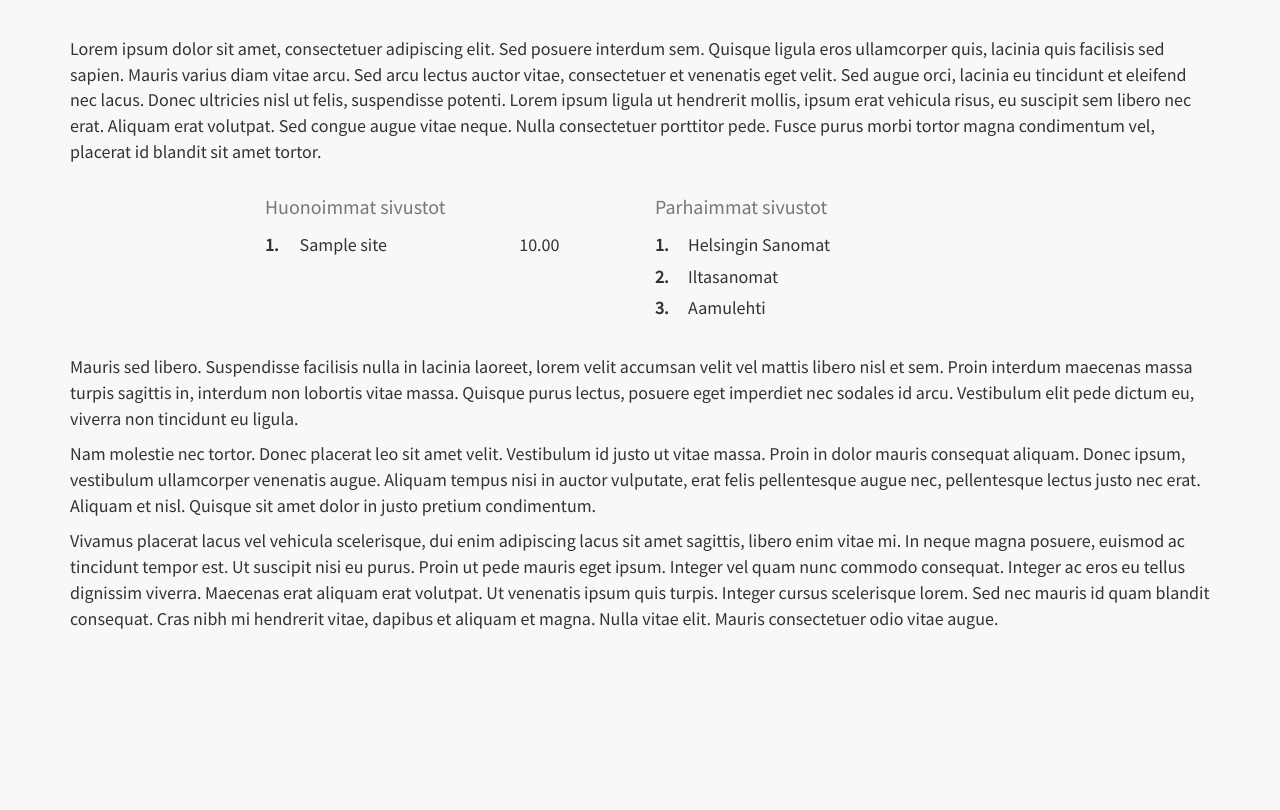
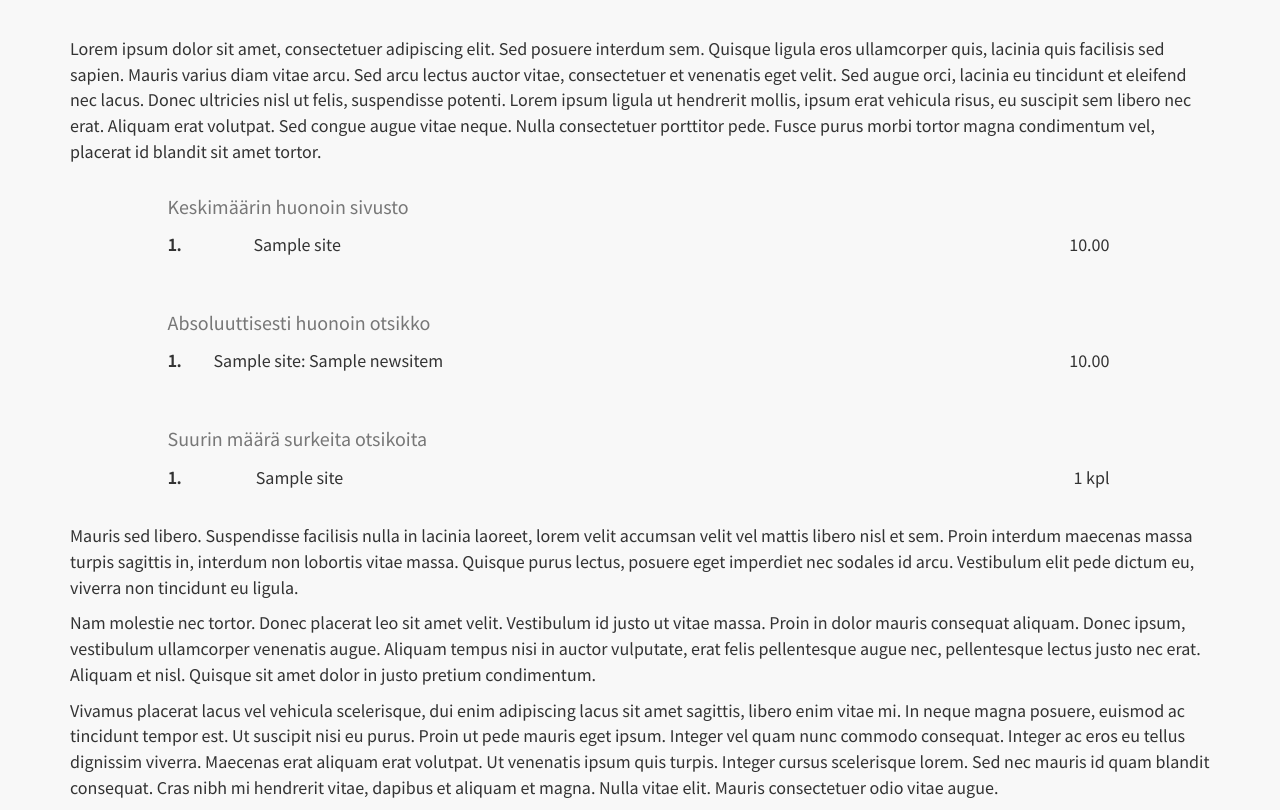
Before and after one commit to carbn/huonot-uutiset, a Django app: page / in a window 1280 px wide. Shown: the part 94-904 px from the top of the page. Before the commit the page ends 723 px from the top, so only its background shows below. Run offline with Django 3.2, Linux system fonts and the light colour scheme; tables that the repository leaves empty hold one stand-in row (values such as "Sample post"); some libraries are stand-ins or nearby versions.

Commit message:
Added real stats to the home view

```diff
--- a/huonotuutiset/templates/base.html
+++ b/huonotuutiset/templates/base.html
@@ -23,7 +23,7 @@
                             <span class="icon-bar"></span>
                             <span class="icon-bar"></span>
                         </button>
-                        <a class="navbar-brand" href="#">Huonot Uutiset</a>
+                        <a class="navbar-brand" href="/">Huonot Uutiset</a>
                     </div>
                     <div class="collapse navbar-collapse">
                         <ul class="nav navbar-nav navbar-right">
--- a/huonotuutiset/templates/home.html
+++ b/huonotuutiset/templates/home.html
@@ -6,33 +6,44 @@
     </div>
 </div>
 <div class="row">
-    <div class="col-sm-offset-2 col-sm-4">
+    <div class="col-sm-offset-1 col-sm-10">
         <table>
-            <caption>Huonoimmat sivustot</caption>
-            {% for site in sites %}
+            <caption>Keskimäärin huonoin sivusto</caption>
+            {% for site in worst_sites_avg %}
                 <tr>
                     <th>{{ forloop.counter }}.</th>
                     <td>{{ site.name }}</td>
-                    <td>{{ site.score|floatformat:2 }}</td>
+                    <td align="right">{{ site.score|floatformat:2 }}</td>
                 </tr>
             {% endfor %}
         </table>
     </div>
-    <div class="col-sm-offset-0 col-sm-4">
+</div>
+<div class="row">
+    <div class="col-sm-offset-1 col-sm-10">
         <table>
-            <caption>Parhaimmat sivustot</caption>
-            <tr>
-                <th>1.</th>
-                <td>Helsingin Sanomat</td>
-            </tr>
-            <tr>
-                <th>2.</th>
-                <td>Iltasanomat</td>
-            </tr>
-            <tr>
-                <th>3.</th>
-                <td>Aamulehti</td>
-            </tr>
+            <caption>Absoluuttisesti huonoin otsikko</caption>
+            {% for newsitem in worst_titles %}
+                <tr>
+                    <th>{{ forloop.counter }}.</th>
+                    <td>{{ newsitem.site.name }}: {{ newsitem.title }}</td>
+                    <td align="right">{{ newsitem.score|floatformat:2 }}</td>
+                </tr>
+            {% endfor %}
+        </table>
+    </div>
+</div>
+<div class="row">
+    <div class="col-sm-offset-1 col-sm-10">
+        <table>
+            <caption>Suurin määrä surkeita otsikoita</caption>
+            {% for site in worst_sites_abs %}
+                <tr>
+                    <th>{{ forloop.counter }}.</th>
+                    <td>{{ site.name }}</td>
+                    <td align="right">{{ site.bad_count }} kpl</td>
+                </tr>
+            {% endfor %}
         </table>
     </div>
 </div>
--- a/huonotuutiset/views.py
+++ b/huonotuutiset/views.py
@@ -1,11 +1,14 @@
 from django.shortcuts import render
-from django.db.models import Avg
+from django.db.models import Avg, Count
 
-from huonotuutiset.models import Site
+from huonotuutiset.models import Site, NewsItem
 
 
 def home(request):
     context = {
-        'sites': Site.objects.annotate(score=Avg('newsitems__score')).order_by('-score')
+        'worst_titles': NewsItem.objects.filter(score__isnull=False).order_by('-score')[:3],
+        'worst_sites_avg': Site.objects.filter(newsitems__score__isnull=False).annotate(score=Avg('newsitems__score')).order_by('-score')[:3],
+        'worst_sites_abs': Site.objects.filter(newsitems__score__gt=1.0).annotate(bad_count=Count('newsitems__score')).order_by('-bad_count')[:3],
     }
+
     return render(request, 'home.html', context)
```
